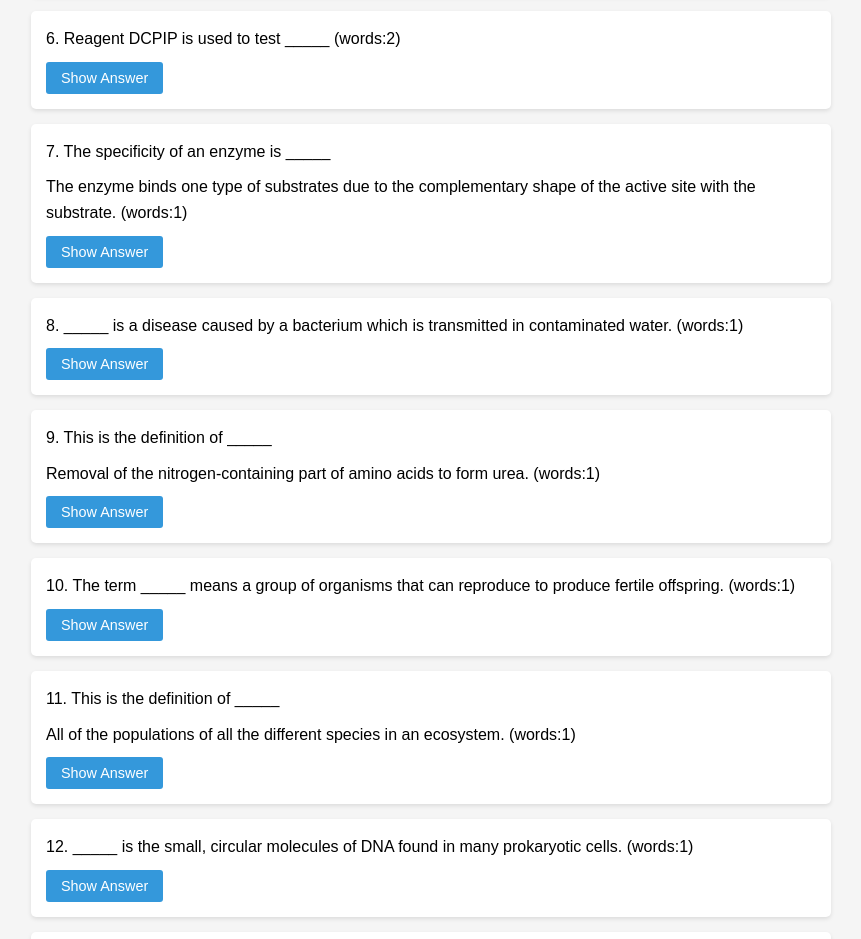
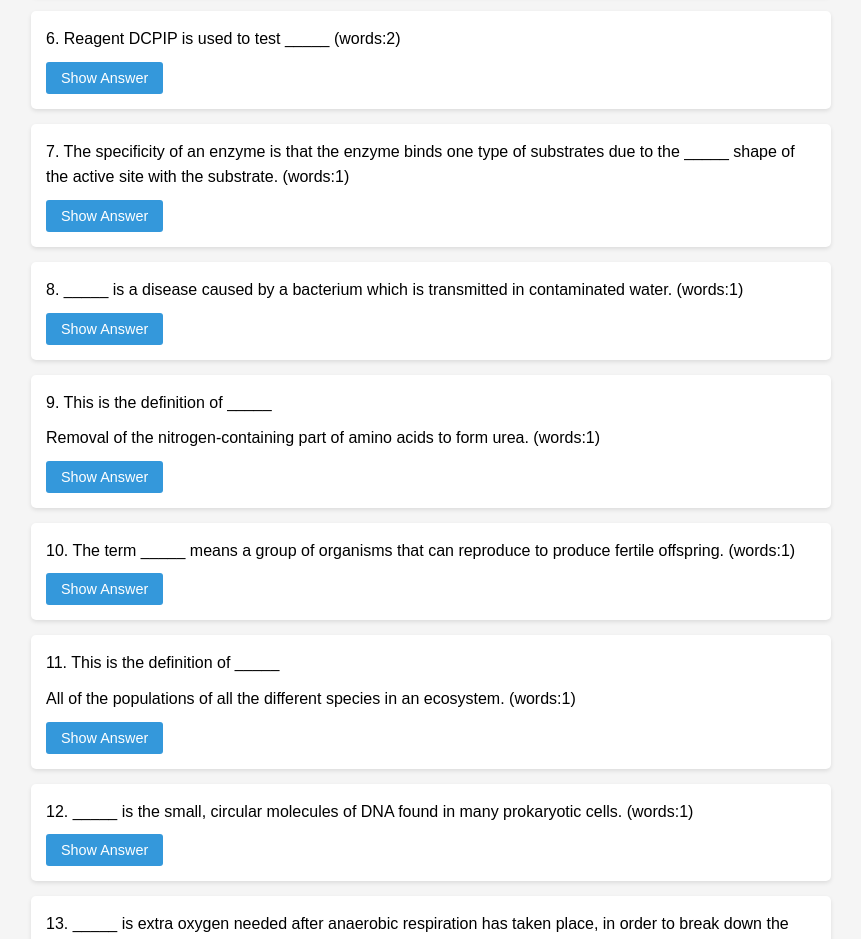
Before and after one commit to Nic98/Definition-Contest, a plain HTML site: page biology.html in a window 1280 px wide. Shown: the part 1140-2079 px from the top of the page, without its empty margins (209-1070 px from the left). Drawn offline with Linux system fonts and the light colour scheme.

Commit message:
Update biology.html

```diff
--- a/biology.html
+++ b/biology.html
@@ -58,10 +58,9 @@
 
     <!-- Question 7 -->
     <div class="question">
-        <p>7. The specificity of an enzyme is _____</p>
-        <p>The enzyme binds one type of substrates due to the complementary shape of the active site with the substrate.</p>
+        <p>7. The specificity of an enzyme is that the enzyme binds one type of substrates due to the _____ shape of the active site with the substrate.</p>
         <button onclick="toggleAnswer(7)">Show Answer</button>
-        <div class="answer" id="answer7">specificity</div>
+        <div class="answer" id="answer7">complementary</div>
     </div>
 
     <!-- Question 8 -->
```
